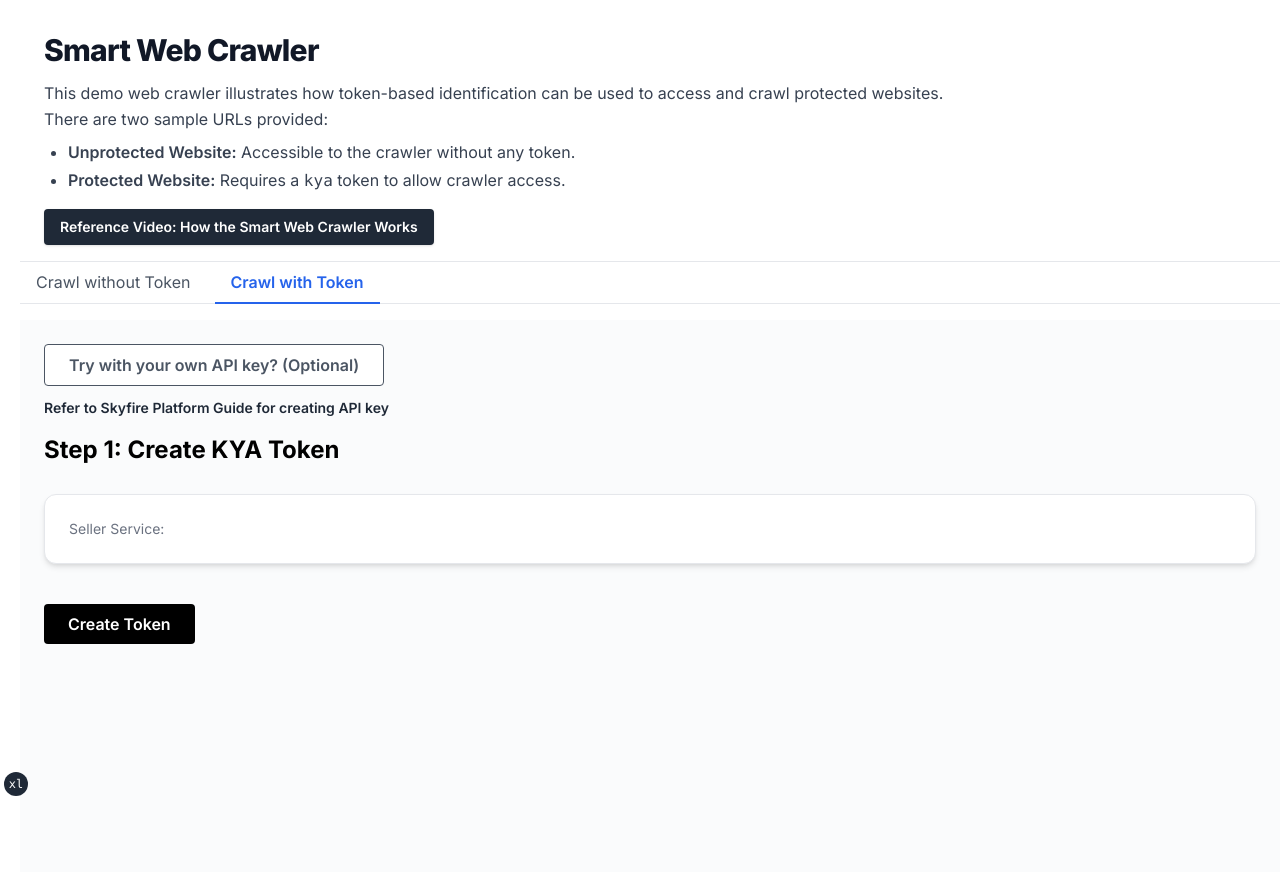
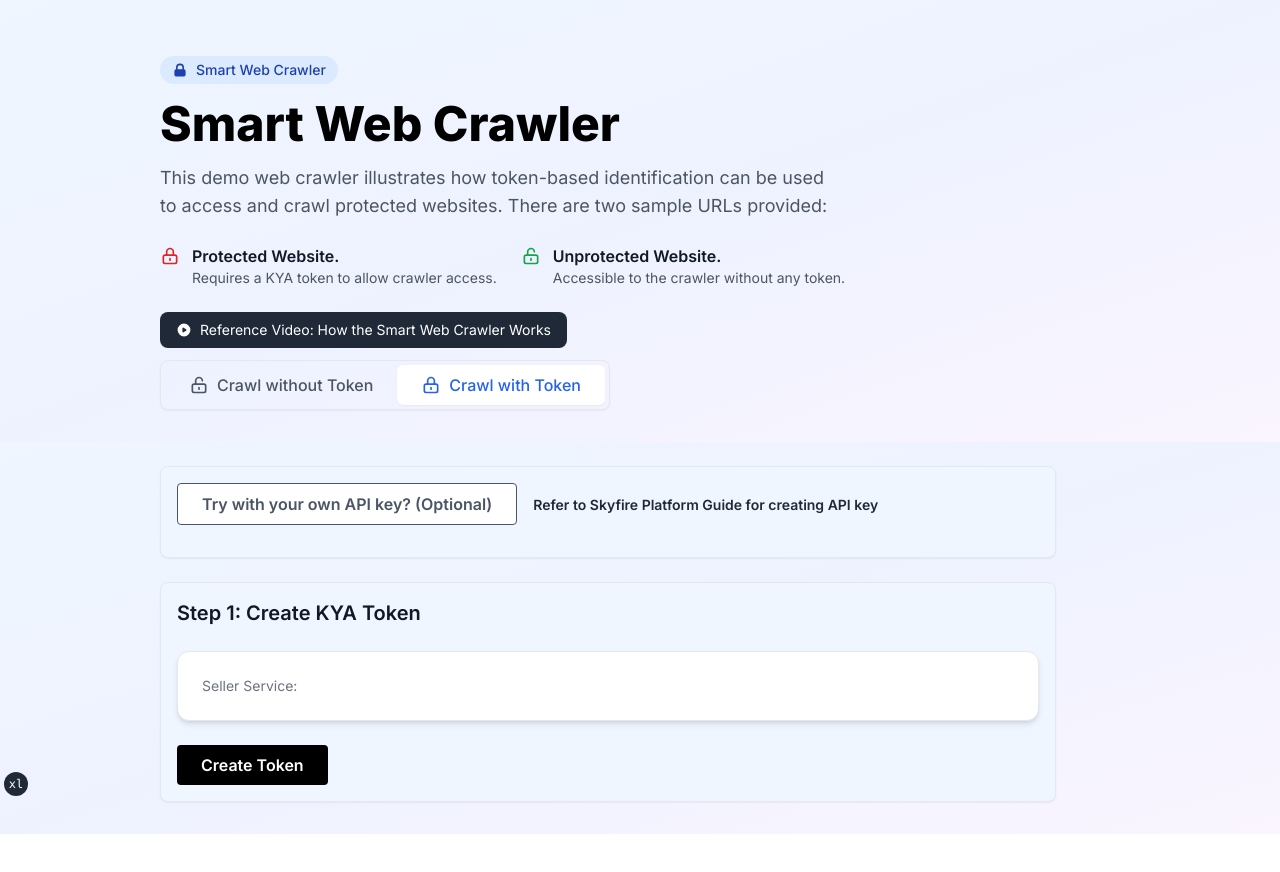
Before and after one commit to skyfire-xyz/skyfire-solutions-smart-news-crawler-demo, a Next.js app in the folder crawler-agent-fe/: page /token in a window 1280 px wide. Shown: the top 872 px of the page. After the commit the page ends 834 px from the top, so only its background shows below. Built offline with nearby package versions, Linux system fonts and the light colour scheme.

Commit message:
ui upgrade

```diff
--- a/crawler-agent-fe/app/components/CrawlLog.tsx
+++ b/crawler-agent-fe/app/components/CrawlLog.tsx
@@ -43,11 +43,7 @@
 
   return (
     <div className="size-full">
-      <div ref={logRef} className="flex h-full max-h-[500px] flex-col overflow-y-auto rounded-lg border border-gray-300 bg-gray-50 p-4">
-        <h2 className="mb-2 text-xl font-bold dark:text-white">
-          Crawled Pages
-        </h2>
-
+      <div ref={logRef} className="flex h-full max-h-[500px] flex-col overflow-y-auto rounded-lg border border-gray-300 bg-blue-10 p-4">
         <ul className="flex-1">
           {[...log].reverse().map((entry, index) => {
             if (!entry.request.url) {
--- a/crawler-agent-fe/app/components/NavTabs.tsx
+++ b/crawler-agent-fe/app/components/NavTabs.tsx
@@ -3,8 +3,24 @@
 import { useRouter, usePathname } from "next/navigation"
 
 const tabs = [
-  { label: "Crawl without Token", route: "/" },
-  { label: "Crawl with Token", route: "/token" },
+  {
+    label: "Crawl without Token",
+    route: "/",
+    icon: (
+      <svg className="h-5 w-5" fill="none" stroke="currentColor" viewBox="0 0 24 24">
+        <path strokeLinecap="round" strokeLinejoin="round" strokeWidth={2} d="M8 11V7a4 4 0 118 0m-4 8v2m-6 4h12a2 2 0 002-2v-6a2 2 0 00-2-2H6a2 2 0 00-2 2v6a2 2 0 002 2z" />
+      </svg>
+    )
+  },
+  {
+    label: "Crawl with Token",
+    route: "/token",
+    icon: (
+      <svg className="h-5 w-5" fill="none" stroke="currentColor" viewBox="0 0 24 24">
+        <path strokeLinecap="round" strokeLinejoin="round" strokeWidth={2} d="M12 15v2m-6 4h12a2 2 0 002-2v-6a2 2 0 00-2-2H6a2 2 0 00-2 2v6a2 2 0 002 2zm10-10V7a4 4 0 00-8 0v4h8z" />
+      </svg>
+    )
+  },
 ]
 
 const NavTabs: React.FC = () => {
@@ -12,19 +28,20 @@
   const pathname = usePathname()
 
   return (
-    <div className="mb-4 flex items-center gap-2 border-b border-gray-200">
+    <div className="inline-flex rounded-lg bg-blue-10 p-1 shadow-sm border border-gray-200">
       {tabs.map((tab) => {
         const isActive = pathname === tab.route
         return (
           <button
             key={tab.route}
-            className={`-mb-px border-b-2 px-4 py-2 transition focus:outline-none ${
+            className={`flex items-center gap-2 rounded-md px-6 py-2 font-medium transition-all duration-200 ${
               isActive
-                ? "border-blue-600 font-semibold text-blue-600"
-                : "border-transparent text-gray-600 hover:border-blue-600 hover:text-blue-600"
+                ? "bg-white text-blue-600 shadow-sm"
+                : "text-gray-600 hover:bg-gray-50 hover:text-gray-900"
             }`}
             onClick={() => router.push(tab.route)}
           >
+            {tab.icon}
             {tab.label}
           </button>
         )
--- /dev/null
+++ b/crawler-agent-fe/app/components/PageLayout.tsx
@@ -0,0 +1,16 @@
+// app/components/PageLayout.tsx
+interface PageLayoutProps {
+  children: React.ReactNode;
+}
+
+export default function PageLayout({ children }: PageLayoutProps) {
+  return (
+    <div className="bg-gradient-to-br from-blue-50 via-indigo-50 to-purple-50 pl-36 pt-6">
+      <div className="container mx-auto px-4 pb-8">
+        <div className="max-w-4xl">
+          {children}
+        </div>
+      </div>
+    </div>
+  );
+}
--- a/crawler-agent-fe/app/components/SearchBar.tsx
+++ b/crawler-agent-fe/app/components/SearchBar.tsx
@@ -185,7 +185,7 @@
                               key={suggestion.url}
                               className={`cursor-pointer border-b px-4 py-3 last:border-b-0 ${
                                 index === selectedIndex
-                                  ? "border-blue-200 bg-blue-50"
+                                  ? "border-blue-200 bg-blue-10"
                                   : "hover:bg-gray-50"
                               }`}
                               onClick={() => {
--- a/crawler-agent-fe/app/components/TopBar.tsx
+++ b/crawler-agent-fe/app/components/TopBar.tsx
@@ -1,37 +1,77 @@
 "use client"
+
+import NavTabs from "./NavTabs";
 
 export default function TopBar() {
   return (
-    <div className="w-full border-b border-gray-200 px-6 pb-4 pt-8">
-      <div className="space-y-3">
-        <h1 className="text-3xl font-extrabold tracking-tight text-gray-900 dark:text-white">
-          Smart Web Crawler
-        </h1>
-        <div>
-          <p className="mb-2 text-base leading-relaxed text-gray-700 dark:text-gray-200">
-            This demo web crawler illustrates how token-based identification can be used to access and crawl protected websites.<br/>
-            There are two sample URLs provided:
+    <div className="bg-gradient-to-br from-blue-50 via-indigo-50 to-purple-50 pl-36 pt-6">
+      {/* Header Section */}
+      <div className="container mx-auto px-4 py-8">
+        <div className="max-w-4xl">
+          {/* Smart Web Crawler Badge */}
+          <div className="mb-4">
+            <div className="inline-flex items-center gap-2 rounded-full bg-blue-100 px-3 py-1 text-sm font-medium text-blue-800">
+              <svg className="h-4 w-4" fill="currentColor" viewBox="0 0 20 20">
+                <path fillRule="evenodd" d="M5 9V7a5 5 0 0110 0v2a2 2 0 012 2v5a2 2 0 01-2 2H5a2 2 0 01-2-2v-5a2 2 0 012-2zm8-2v2H7V7a3 3 0 016 0z" clipRule="evenodd" />
+              </svg>
+              Smart Web Crawler
+            </div>
+          </div>
+
+          {/* Main Title */}
+          <h1 className="mb-4 text-5xl font-extrabold">
+              Smart Web Crawler
+          </h1>
+
+          {/* Description */}
+          <p className="mb-6 text-lg text-gray-600 max-w-2xl">
+            This demo web crawler illustrates how token-based identification can be used to access and crawl protected websites. There are two sample URLs provided:
           </p>
-          <ul className="list-disc space-y-1 pl-6 text-base text-gray-700 dark:text-gray-300">
-            <li>
-              <span className="font-semibold">Unprotected Website:</span> Accessible to the crawler without any token.
-            </li>
-            <li>
-              <span className="font-semibold">Protected Website:</span> Requires a <span className="font-mono">kya</span> token to allow crawler access.
-            </li>
-          </ul>
-          <div className="mt-4">
+
+          {/* Website Type Descriptions */}
+          <div className="mb-6 flex gap-6">
+            <div className="flex items-start gap-3">
+              <svg className="h-5 w-5 text-red-600 mt-0.5 flex-shrink-0" fill="none" stroke="currentColor" viewBox="0 0 24 24">
+                <path strokeLinecap="round" strokeLinejoin="round" strokeWidth={2} d="M12 15v2m-6 4h12a2 2 0 002-2v-6a2 2 0 00-2-2H6a2 2 0 00-2 2v6a2 2 0 002 2zm10-10V7a4 4 0 00-8 0v4h8z" />
+              </svg>
+              <div>
+                <p className="font-semibold text-gray-900">Protected Website.</p>
+                <p className="text-sm text-gray-600">Requires a KYA token to allow crawler access.</p>
+              </div>
+            </div>
+
+            <div className="flex items-start gap-3">
+              <svg className="h-5 w-5 text-green-600 mt-0.5 flex-shrink-0" fill="none" stroke="currentColor" viewBox="0 0 24 24">
+                <path strokeLinecap="round" strokeLinejoin="round" strokeWidth={2} d="M8 11V7a4 4 0 118 0m-4 8v2m-6 4h12a2 2 0 002-2v-6a2 2 0 00-2-2H6a2 2 0 00-2 2v6a2 2 0 002 2z" />
+              </svg>
+              <div>
+                <p className="font-semibold text-gray-900">Unprotected Website.</p>
+                <p className="text-sm text-gray-600">Accessible to the crawler without any token.</p>
+              </div>
+            </div>
+          </div>
+
+          {/* Reference Video Button */}
+          <div className="mb-3">
             <a
               href="https://youtu.be/onkJ1LlS7q8"
               target="_blank"
               rel="noopener noreferrer"
-              className="inline-block rounded bg-gray-800 px-4 py-2 text-sm font-semibold text-white shadow transition hover:bg-gray-700"
+              className="inline-flex items-center gap-2 rounded-lg bg-gray-800 px-4 py-2 text-sm text-white transition hover:bg-gray-700"
             >
+              <svg className="h-4 w-4" fill="currentColor" viewBox="0 0 20 20">
+                <path fillRule="evenodd" d="M10 18a8 8 0 100-16 8 8 0 000 16zM9.555 7.168A1 1 0 008 8v4a1 1 0 001.555.832l3-2a1 1 0 000-1.664l-3-2z" clipRule="evenodd" />
+              </svg>
               Reference Video: How the Smart Web Crawler Works
             </a>
+          </div>
+
+          {/* Navigation Tabs - Slider Style */}
+          <div className="mb-0">
+            <NavTabs />
           </div>
         </div>
       </div>
     </div>
-  )
+  );
 }
--- a/crawler-agent-fe/app/layout.tsx
+++ b/crawler-agent-fe/app/layout.tsx
@@ -16,7 +16,6 @@
 import { getClientConfig } from "@/lib/client-config"
 
 import NavTabs from "./components/NavTabs"
-import TopBar from "./components/TopBar"
 
 export const metadata: Metadata = {
   title: {
@@ -64,10 +63,7 @@
             enableSystem={false}
           >
             <SkyfireProvider>
-              <div className="relative ml-5 flex min-h-screen flex-col">
-                <TopBar />
-                <NavTabs />
-
+              <div className="relative flex min-h-screen flex-col">
                 <div className="flex-1">{children}</div>
               </div>
               <TailwindIndicator />
--- a/crawler-agent-fe/app/token/page.tsx
+++ b/crawler-agent-fe/app/token/page.tsx
@@ -4,6 +4,8 @@
 import { jwtDecode } from "jwt-decode";
 import CrawlSearchLog from "../components/CrawlSearchLog";
 import axios, { AxiosResponse } from "axios";
+import PageLayout from "../components/PageLayout";
+import TopBar from "../components/TopBar";
 
 const SELLER_SERVICE = {
     name: process.env.NEXT_PUBLIC_SELLER_SERVICE_NAME,
@@ -75,8 +77,13 @@
     }
 
         return (
-        <div className="flex min-h-screen w-full flex-col bg-[#fafbfc] p-6">
-            <div className="mb-2 flex flex-col gap-1">
+        <>
+            <TopBar />
+            <PageLayout>
+                <div className="space-y-6">
+                    {/* API Key Section */}
+                    <div className="bg-blue-50 rounded-lg border border-gray-200 p-4 shadow-sm">
+                        <div className="mb-4">
                             <button
                                 className="w-fit rounded border border-gray-600 bg-white px-6 py-2 font-semibold text-gray-600 transition hover:bg-gray-50"
                                 onClick={() => setShowApiKeyInput(!showApiKeyInput)}
@@ -87,13 +94,14 @@
                                 href="https://docs.skyfire.xyz/docs/introduction"
                                 target="_blank"
                                 rel="noopener noreferrer"
-                className="py-2 text-sm font-semibold text-gray-800 hover:underline"
+                                className="ml-4 text-sm font-semibold text-gray-800 hover:underline"
                             >
                                 Refer to Skyfire Platform Guide for creating API key
                             </a>
                         </div>
+
                         {showApiKeyInput && (
-              <div className="mb-6 mt-4 flex w-full flex-col gap-4 rounded-xl border border-gray-200 bg-white p-6 shadow-md">
+                            <div className="mt-4 flex w-full flex-col gap-4 rounded-xl border border-gray-200 bg-white p-6 shadow-md">
                                 <div className="flex w-full items-center gap-3">
                                     <span className="text-sm text-gray-500">Enter your API Key:</span>
                                     <input
@@ -105,7 +113,12 @@
                                 </div>
                             </div>
                         )}
-            <h2 className="mb-1 text-2xl font-bold">Step 1: Create KYA Token</h2>
+                    </div>
+
+                    {/* Token Creation Section */}
+                    <div className="bg-blue-50 rounded-lg border border-gray-200 p-4 shadow-sm">
+                        <h2 className="mb-4 text-xl font-semibold text-gray-900">Step 1: Create KYA Token</h2>
+
                         <div className="mb-6">
                             <div className="mt-6 flex w-full flex-col gap-4 rounded-xl border border-gray-200 bg-white p-6 shadow-md">
                                 <div className="flex items-center gap-3">
@@ -114,11 +127,12 @@
                                 </div>
                             </div>
                         </div>
+
                         <div className="break-all text-base font-semibold text-red-600">
                             {error}
                         </div>
-            {
-            kyaToken ?
+
+                        {kyaToken ? (
                             <>
                                 <div className="mt-4 flex gap-2">
                                     <button
@@ -128,10 +142,10 @@
                                         ↻ Start Over
                                     </button>
                                 </div>
-              <div>
-                <h2 className="mb-1 mt-5 text-2xl font-bold">Step 2: Inspect the created token</h2>
+
+                                <div className="mt-6">
+                                    <h2 className="mb-4 text-xl font-semibold text-gray-900">Step 2: Inspect the created token</h2>
                                     <div className="mt-6 flex w-full flex-col gap-4 rounded-lg border border-gray-200 bg-white p-6 shadow-md">
-
                                         <div className="break-all text-base text-gray-900">
                                             {kyaToken}
                                         </div>
@@ -156,15 +170,16 @@
                                             </div>
                                         )}
                                     </div>
+                                </div>
+
                                 <div className="mt-8">
-                  <h2 className="mb-1 text-2xl font-bold">Step 3: Select website to crawl</h2>
+                                    <h2 className="mb-4 text-xl font-semibold text-gray-900">Step 3: Select website to crawl</h2>
                                     <div className="mt-6">
                                         <CrawlSearchLog skyfireKyaToken={kyaToken} />
                                     </div>
                                 </div>
-                </div>
                             </>
-             :
+                        ) : (
                             <div className="mt-4 flex flex-col gap-2">
                                 <button
                                     className="w-fit rounded bg-black px-6 py-2 font-semibold text-white transition hover:bg-gray-800 disabled:opacity-60"
@@ -173,7 +188,10 @@
                                     Create Token
                                 </button>
                             </div>
-            }
+                        )}
                     </div>
+                </div>
+            </PageLayout>
+        </>
     )
 }
```
Also changed, not shown: crawler-agent-fe/app/components/CrawlSearchLog.tsx (+25 -3 lines), crawler-agent-fe/app/page.tsx (+9 -6 lines). Lines whose indentation alone changed are shown as unchanged.
